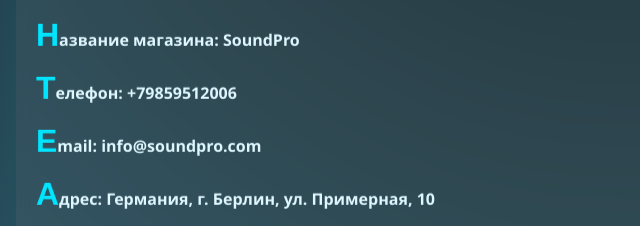
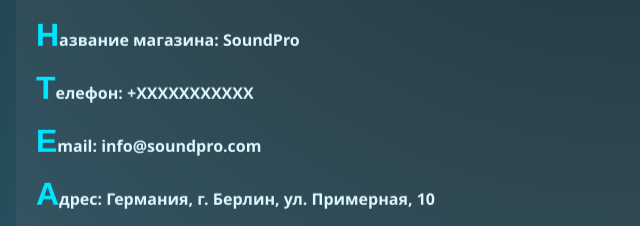
Before and after one commit to HEROBRONERM-work-gollege/soundpro-site-learning-, a plain HTML site: page contacts.html in a window 1280 px wide. Shown: the part 396-622 px from the top of the page, 0-640 px from the left. Drawn offline with Linux system fonts and the light colour scheme.

Commit message:
Fixing #3

```diff
--- a/contacts.html
+++ b/contacts.html
@@ -39,7 +39,7 @@
 
         <section class="contacts-info">
             <p><strong>Название магазина:</strong> SoundPro</p>
-            <p><strong>Телефон:</strong> +79859512006</p>
+            <p><strong>Телефон:</strong> +XXXXXXXXXXX</p>
             <p><strong>Email:</strong> info@soundpro.com</p>
             <p><strong>Адрес:</strong> Германия, г. Берлин, ул. Примерная, 10</p>
             <p><strong>Время работы:</strong> Пн-Пт с 9:00 до 18:00</p>
```
